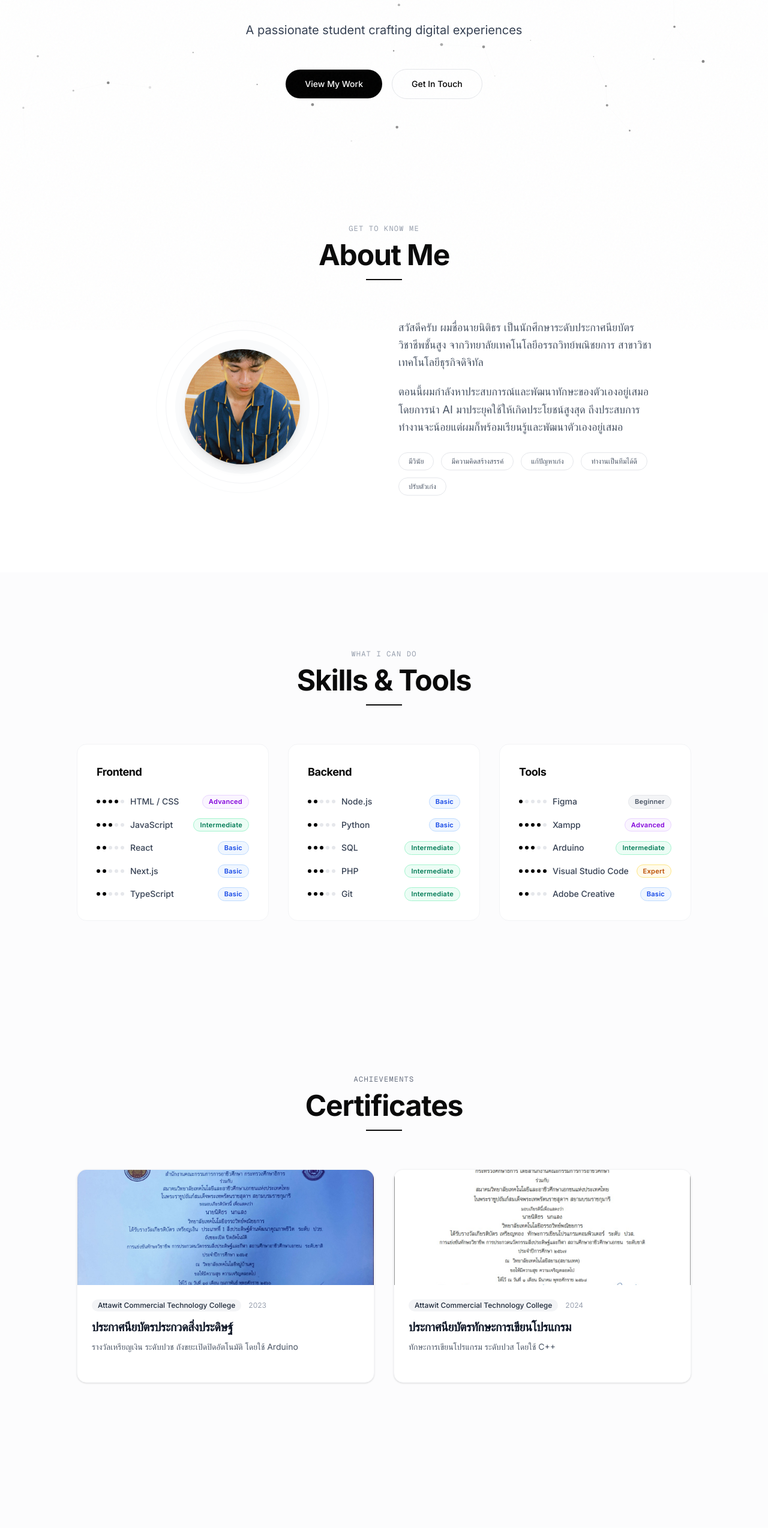
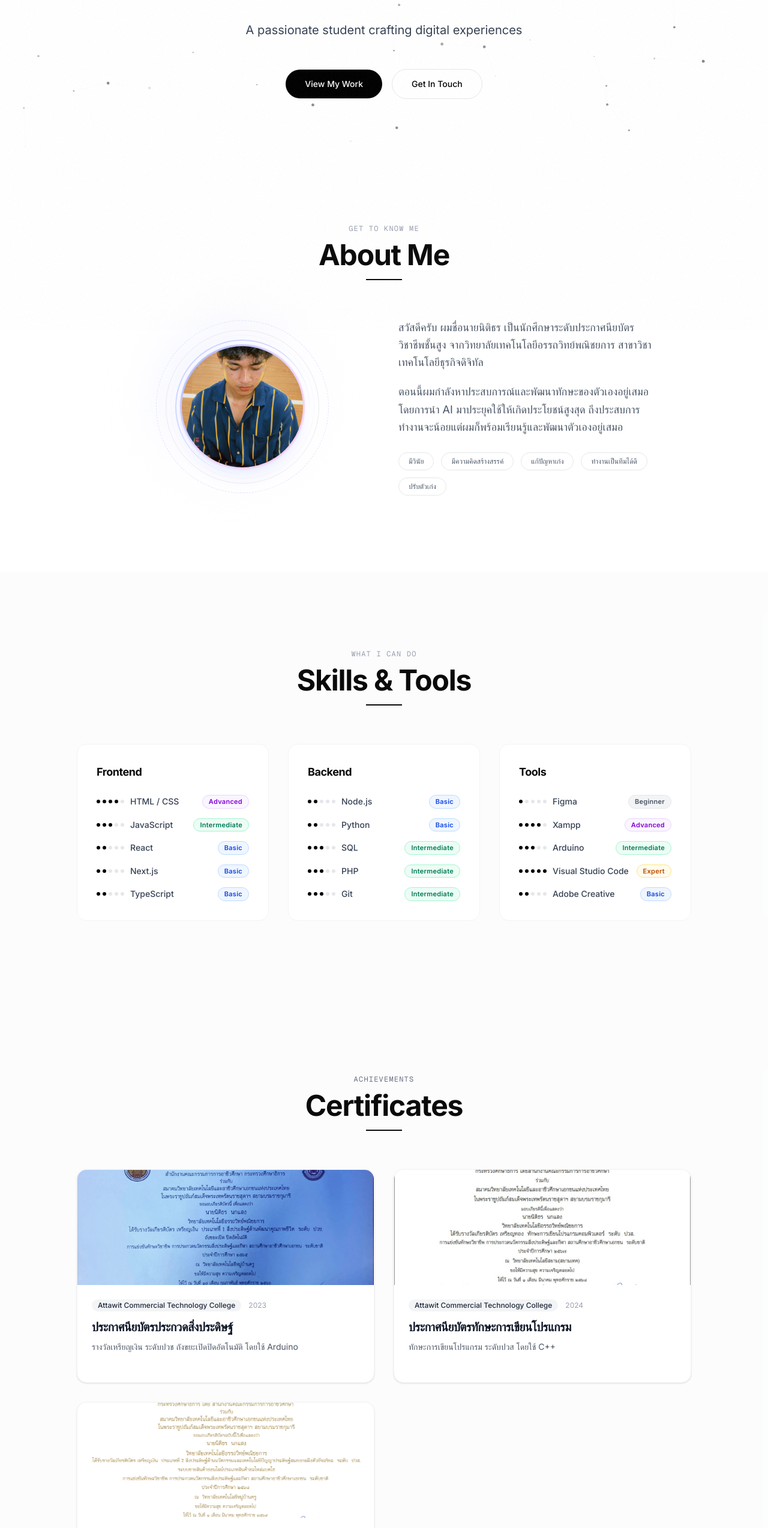
Before and after one commit to Ho44452/Portfolio, a Next.js app: page / in a window 1280 px wide. Shown: the part 250-2797 px from the top of the page at 60% size. Built offline with nearby package versions, Linux system fonts and the light colour scheme.

Commit message:
update certificate

```diff
--- a/app/components/About.tsx
+++ b/app/components/About.tsx
@@ -36,17 +36,46 @@ export default function About() {
                         transition={{ duration: 0.7, delay: 0.2 }}
                         className="flex justify-center"
                     >
-                        <div className="relative">
-                            {/* Decorative rings */}
-                            <div className="absolute -inset-4 rounded-full border border-gray-100" />
-                            <div className="absolute -inset-8 rounded-full border border-gray-50" />
-                            <div className="flex h-56 w-56 items-center justify-center rounded-full bg-gray-50">
-                                <img
-                                    src="/images/563999752_2159525777906503_796061261744362103_n.jpg"
-                                    alt="Nitithorn"
-                                    className="h-48 w-48 rounded-full object-cover shadow-lg"
-                                />
+                        <div className="relative flex items-center justify-center">
+
+                            {/* Outer ambient glow */}
+                            <div className="absolute h-72 w-72 rounded-full bg-gradient-to-br from-indigo-100/60 via-purple-50/40 to-transparent blur-2xl" />
+
+                            {/* Spinning dashed ring */}
+                            <motion.div
+                                animate={{ rotate: 360 }}
+                                transition={{ duration: 18, repeat: Infinity, ease: "linear" }}
+                                className="absolute h-72 w-72 rounded-full border border-dashed border-indigo-200/60"
+                            />
+
+                            {/* Static decorative rings */}
+                            <div className="absolute h-64 w-64 rounded-full border border-gray-200/80" />
+                            <div className="absolute h-60 w-60 rounded-full border border-gray-100/60" />
+
+                            {/* Counter-spinning accent arc */}
+                            <motion.div
+                                animate={{ rotate: -360 }}
+                                transition={{ duration: 26, repeat: Infinity, ease: "linear" }}
+                                className="absolute h-56 w-56 rounded-full border-t-2 border-r-2 border-indigo-300/50 border-b-transparent border-l-transparent"
+                            />
+
+                            {/* Avatar container with gradient ring */}
+                            <div className="relative h-52 w-52 rounded-full p-[3px] bg-gradient-to-br from-indigo-300 via-purple-200 to-pink-200 shadow-xl shadow-indigo-100/50">
+                                <div className="h-full w-full rounded-full overflow-hidden bg-white">
+                                    <img
+                                        src="/images/563999752_2159525777906503_796061261744362103_n.jpg"
+                                        alt="Nitithorn"
+                                        className="h-full w-full object-cover"
+                                    />
+                                </div>
                             </div>
+
+                            {/* Subtle pulse ring */}
+                            <motion.div
+                                animate={{ scale: [1, 1.08, 1], opacity: [0.4, 0, 0.4] }}
+                                transition={{ duration: 3, repeat: Infinity, ease: "easeInOut" }}
+                                className="absolute h-52 w-52 rounded-full border border-indigo-300/40"
+                            />
                         </div>
                     </motion.div>
 
@@ -58,7 +87,8 @@ export default function About() {
                         className="space-y-5"
                     >
                         <p className="text-lg leading-relaxed text-gray-600">
-                            สวัสดีครับ ผมชื่อนายนิติธร เป็นนักศึกษาระดับประกาศนียบัตรวิชาชีพชั้นสูง จากวิทยาลัยเทคโนโลยีอรรถวิทย์พณิชยการ สาขาวิชาเทคโนโลยีธุรกิจดิจิทัล
+                            สวัสดีครับ ผมชื่อนายนิติธร เป็นนักศึกษาระดับประกาศนียบัตรวิชาชีพชั้นสูง
+                            จากวิทยาลัยเทคโนโลยีอรรถวิทย์พณิชยการ สาขาวิชาเทคโนโลยีธุรกิจดิจิทัล
                         </p>
                         <p className="text-lg leading-relaxed text-gray-600">
                             ตอนนี้ผมกำลังหาประสบการณ์และพัฒนาทักษะของตัวเองอยู่เสมอโดยการนำ AI มาประยุคใช้ให้เกิดประโยชน์สูงสุด
--- a/app/components/Certificates.tsx
+++ b/app/components/Certificates.tsx
@@ -19,6 +19,14 @@ const certificates = [
         description:
             "ทักษะการเขียนโปรแกรม ระดับปวส โดยใช้ C++",
         image: "/images/certificate2.jpg",
+    },
+    {
+        title: "ประกาศนียบัตรทักษะการเขียนโปรแกรมการแข่งขันทักษะวิชาชีพสิ่งประดิษฐ์และนวัตกรรม",
+        issuer: "Attawit Commercial Technology College",
+        date: "2025",
+        description:
+            "นำเสนอโปรเจค E-Commerce ที่พัฒนาโดยใช้ PHP เป็นหลัก",
+        image: "/images/certificate2025.jpg",
     },
 ];
 
@@ -134,7 +142,7 @@ export default function Certificates() {
                             src={selectedImage}
                             alt="Certificate Full View"
                             className="max-h-[90vh] max-w-full rounded-lg object-contain shadow-2xl"
-                            onClick={(e) => e.stopPropagation()} // ป้องกันไม่ให้คลิกที่รูปแล้วปิด Modal
+                            onClick={(e) => e.stopPropagation()}
                         />
                     </motion.div>
                 )}
```
Also changed, not shown: public/images/certificate2025.jpg (added).
